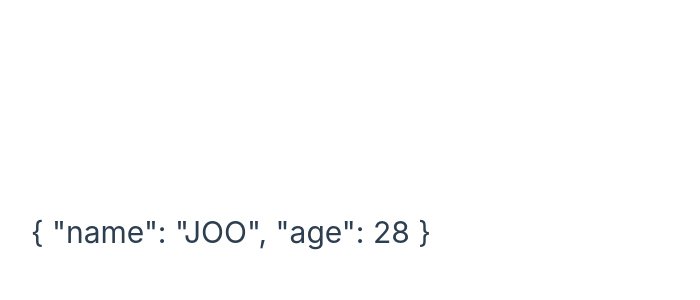
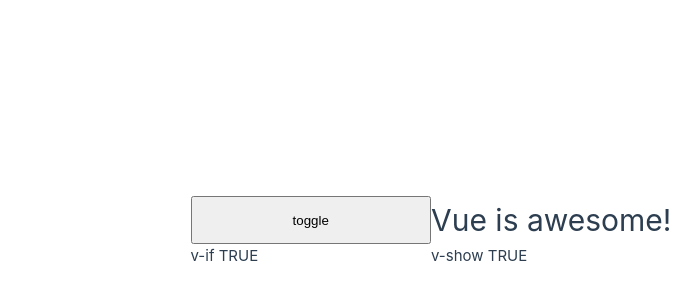
Before and after one commit to hyunsungJoo-hello-Vue/hyunsungJoo-hello-Vue.github.io, a Vue app: page / in a window 1280 px wide. Shown: the part 168-468 px from the top of the page, without its empty margins (209-909 px from the left). Built offline with nearby package versions, Linux system fonts and the light colour scheme.

Commit message:
update if

```diff
--- a/src/App.vue
+++ b/src/App.vue
@@ -1,8 +1,24 @@
 <script setup>
 import { ref } from 'vue'
-const message = ref({name: "JOO", age:28})
+
+const awesome = ref(true)
+
+function toggleAwesome(v) {
+	awesome.value = !v
+}
+
+function isAwesome() {
+	return awesome.value
+}
+
 </script>
 
 <template>
-	<h1>{{ message }}</h1>
+	<button @click="toggleAwesome(awesome)">toggle</button>
+
+	<h1 v-if="isAwesome()">Vue is awesome!</h1>
+	<h1 v-else>Oh no 😊</h1>
+
+	<h4 v-if="isAwesome">v-if TRUE</h4>
+	<h4 v-show="isAwesome()">v-show TRUE</h4>
 </template>
```
